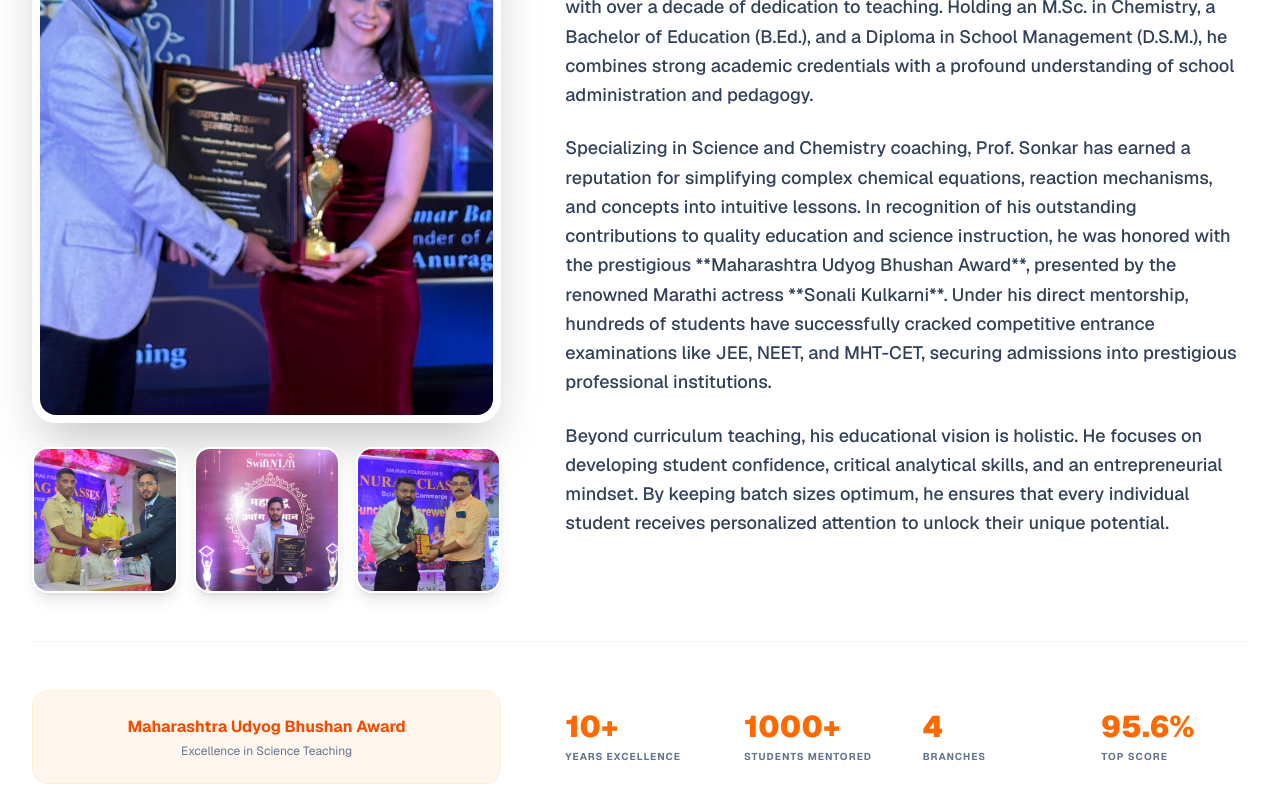
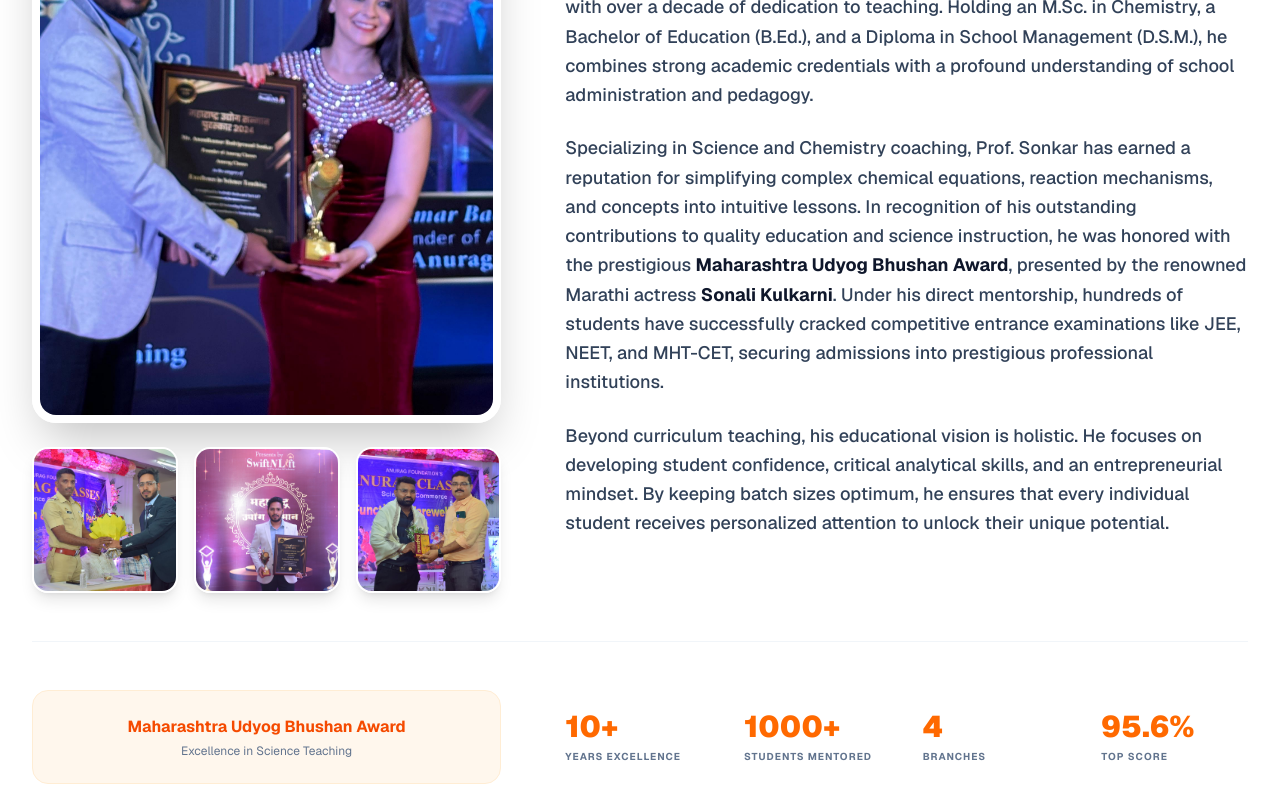
Before and after one commit to anirudhakolay/classes, a Next.js app in the folder anurag-classes-web/: page /about in a window 1280 px wide. Shown: the part 760-1560 px from the top of the page. Built offline with nearby package versions, Linux system fonts and the light colour scheme.

Commit message:
Fix text bold formatting in biography

```diff
--- a/anurag-classes-web/src/app/about/page.tsx
+++ b/anurag-classes-web/src/app/about/page.tsx
@@ -67,7 +67,7 @@ export default function AboutPage() {
                   Prof. Anandkumar B. Sonkar is a highly respected educator and academic leader with over a decade of dedication to teaching. Holding an M.Sc. in Chemistry, a Bachelor of Education (B.Ed.), and a Diploma in School Management (D.S.M.), he combines strong academic credentials with a profound understanding of school administration and pedagogy.
                 </p>
                 <p>
-                  Specializing in Science and Chemistry coaching, Prof. Sonkar has earned a reputation for simplifying complex chemical equations, reaction mechanisms, and concepts into intuitive lessons. In recognition of his outstanding contributions to quality education and science instruction, he was honored with the prestigious **Maharashtra Udyog Bhushan Award**, presented by the renowned Marathi actress **Sonali Kulkarni**. Under his direct mentorship, hundreds of students have successfully cracked competitive entrance examinations like JEE, NEET, and MHT-CET, securing admissions into prestigious professional institutions.
+                  Specializing in Science and Chemistry coaching, Prof. Sonkar has earned a reputation for simplifying complex chemical equations, reaction mechanisms, and concepts into intuitive lessons. In recognition of his outstanding contributions to quality education and science instruction, he was honored with the prestigious <span className="font-bold text-slate-900 dark:text-white">Maharashtra Udyog Bhushan Award</span>, presented by the renowned Marathi actress <span className="font-bold text-slate-900 dark:text-white">Sonali Kulkarni</span>. Under his direct mentorship, hundreds of students have successfully cracked competitive entrance examinations like JEE, NEET, and MHT-CET, securing admissions into prestigious professional institutions.
                 </p>
                 <p>
                   Beyond curriculum teaching, his educational vision is holistic. He focuses on developing student confidence, critical analytical skills, and an entrepreneurial mindset. By keeping batch sizes optimum, he ensures that every individual student receives personalized attention to unlock their unique potential.
```
